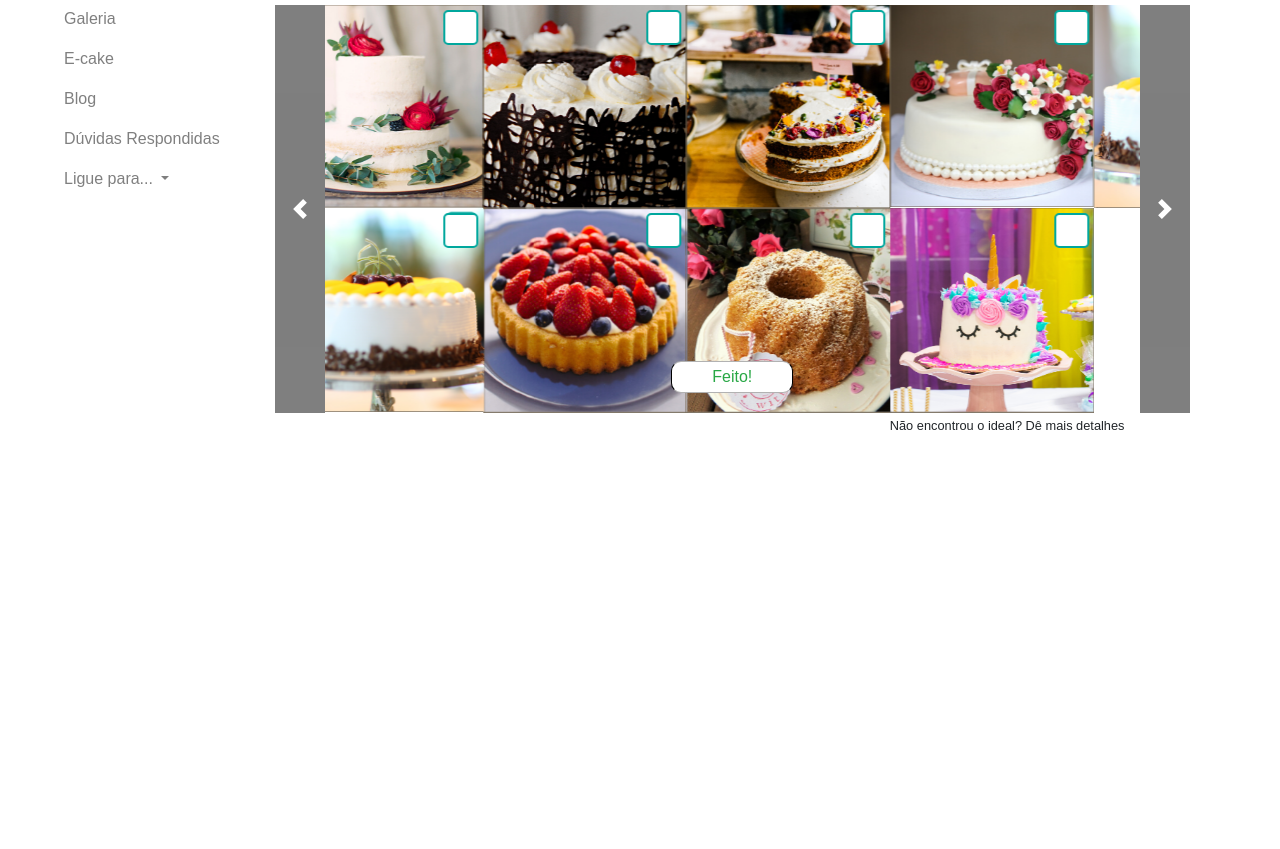
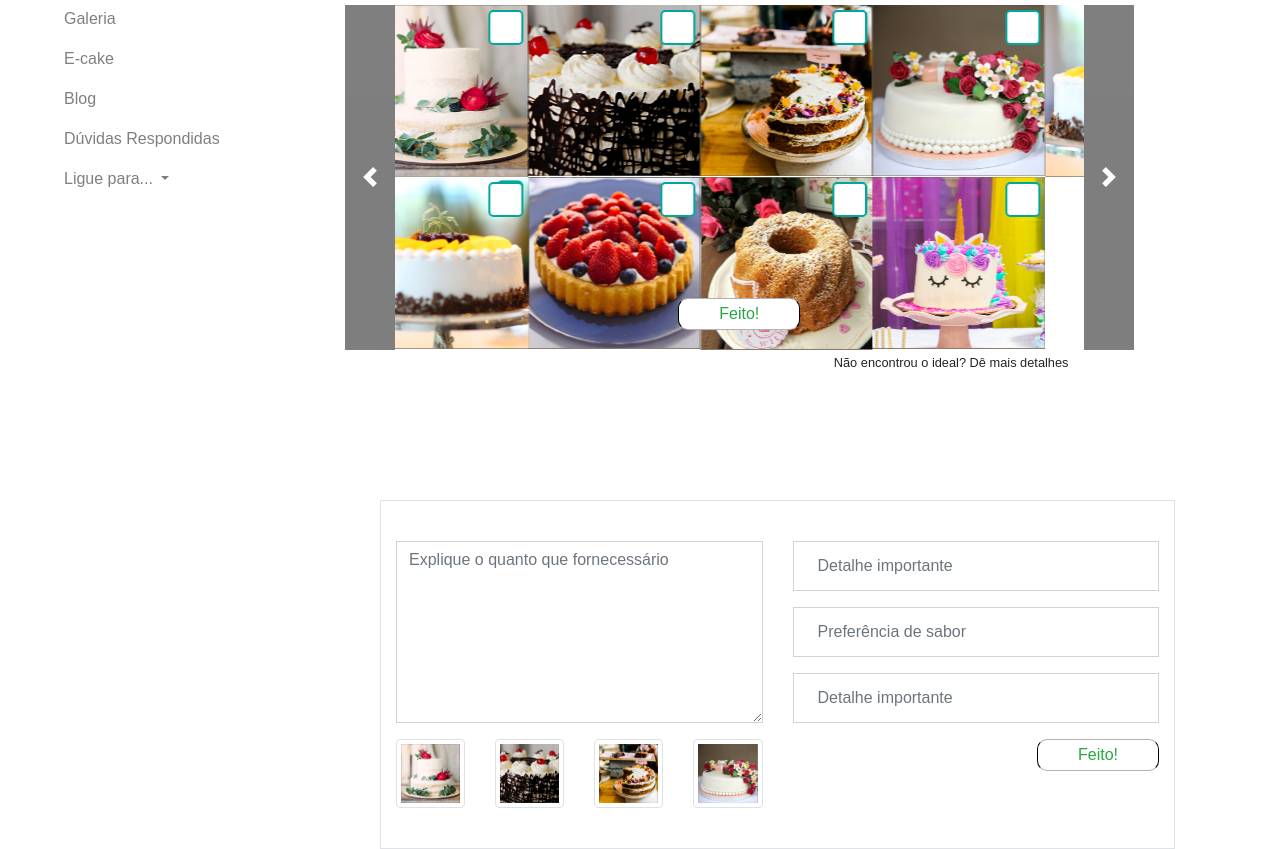
Before and after one commit to dorivaldovalentim/ecake, a plain HTML site: page index.html in a window 1280 px wide. Shown: the part 162-1011 px from the top of the page. Before the commit the page ends 800 px from the top, so only its background shows below. Drawn offline with Linux system fonts and the light colour scheme.

Commit message:
Implementando a secção de checkout

```diff
--- a/assets/css/style.css
+++ b/assets/css/style.css
@@ -114,3 +114,10 @@ img {object-fit: contain;}
 	width: 100%;
 	text-align: center
 }
+
+/* Checkout Section */
+
+.checkout-section form {
+	margin-top: 150px;
+	padding: 40px 0;
+}
--- a/index.html
+++ b/index.html
@@ -81,7 +81,7 @@
 
 		<!-- Wrapper Content -->
 
-		<div class="wrapper-content">
+		<div class="wrapper-content container">
 
 			<!-- Slide Section begins here -->
 			<section class="slide-section">
@@ -228,6 +228,50 @@
 			</section>
 			<!-- Slide Section ends here -->
 
+			<!-- Checkout Section begins here -->
+
+			<section class="checkout-section">
+				<form action="" method="" class="row border">
+					<div class="col-md-6">
+						<div class="form-group">
+							<textarea placeholder="Explique o quanto que fornecessário" rows="7" class="form-control rounded-0"></textarea>
+						</div>
+
+						<div class="row">
+							<div class="col-md-3">
+								<img src="assets/images/cakes/cake1.png" alt="" class="img-thumbnail" />
+							</div>
+							<div class="col-md-3">
+								<img src="assets/images/cakes/cake2.png" alt="" class="img-thumbnail" />
+							</div>
+							<div class="col-md-3">
+								<img src="assets/images/cakes/cake3.png" alt="" class="img-thumbnail" />
+							</div>
+							<div class="col-md-3">
+								<img src="assets/images/cakes/cake4.png" alt="" class="img-thumbnail" />
+							</div>
+						</div>
+					</div>
+
+					<div class="col-md-6">
+						<div class="form-group">
+							<input type="text" placeholder="Detalhe importante" class="form-control rounded-0 p-4" />
+						</div>
+						<div class="form-group">
+							<input type="text" placeholder="Preferência de sabor" class="form-control rounded-0 p-4" />
+						</div>
+						<div class="form-group">
+							<input type="text" placeholder="Detalhe importante" class="form-control rounded-0 p-4" />
+						</div>
+						<div class="form-group text-right">
+							<button class="btn btn-success">Feito!</button>
+						</div>
+					</div>
+				</form>
+			</section>
+
+			<!-- Checkout Section ends here -->
+
 		</div>
 
 		<!-- End of the Wrapper Content -->
```
